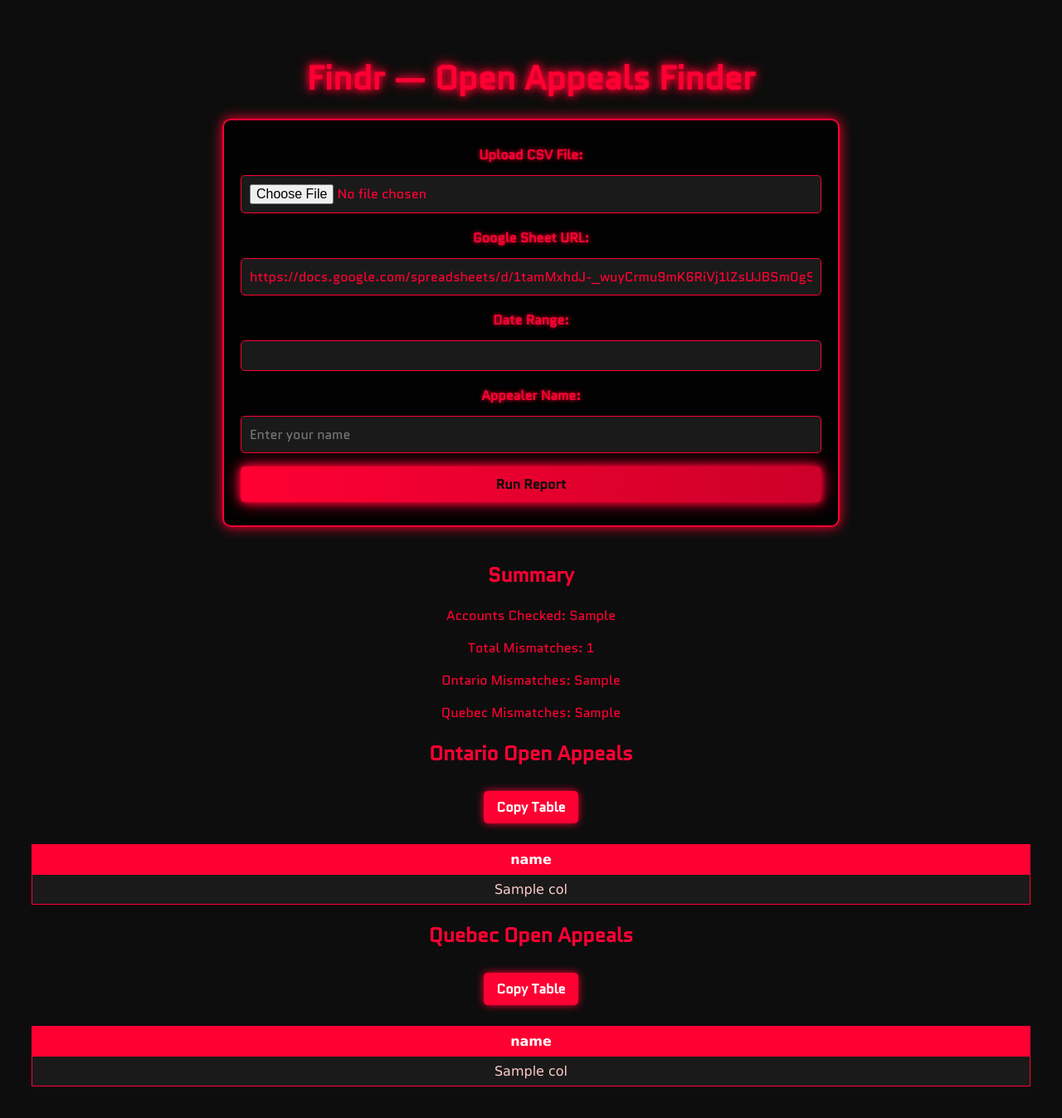
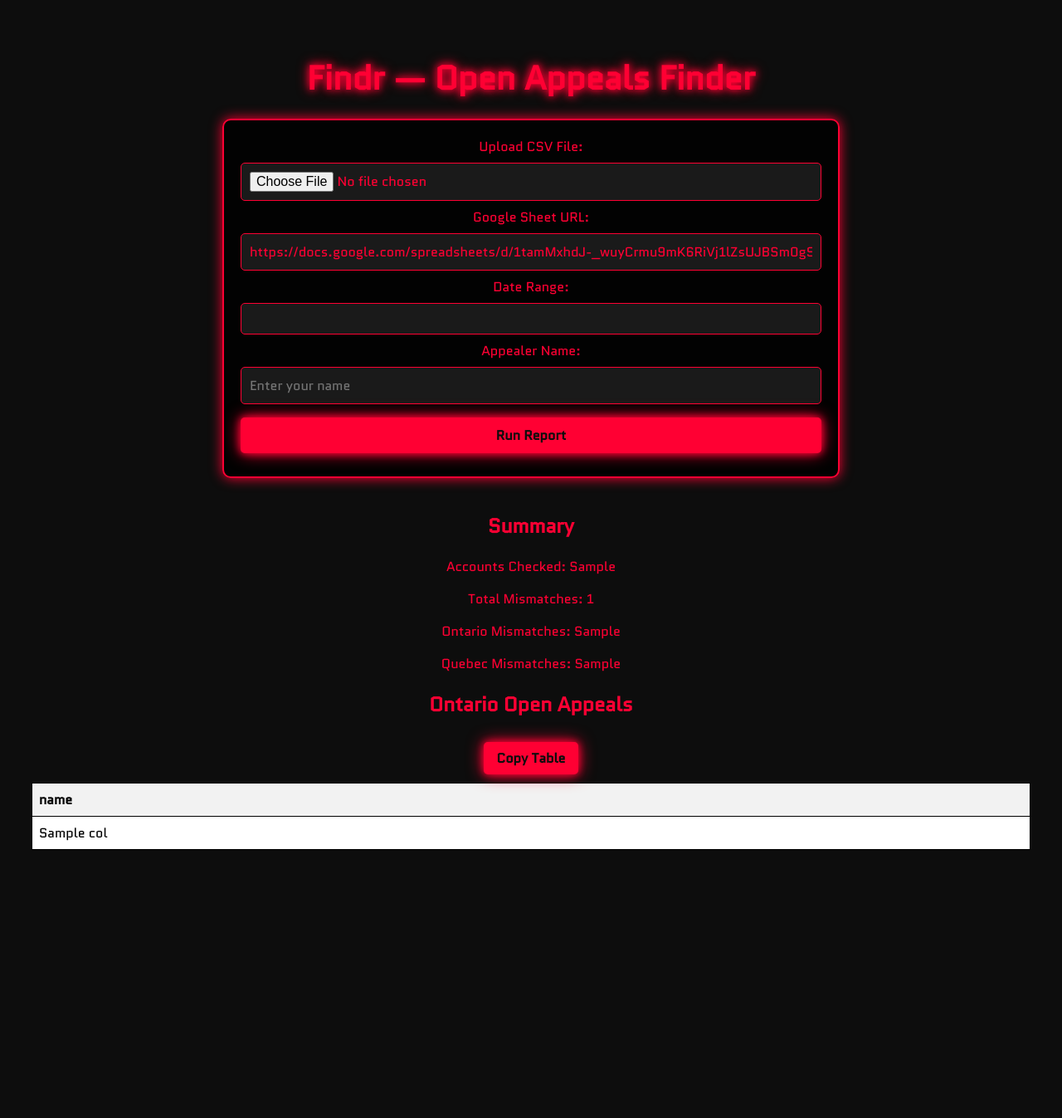
Before and after one commit to daniel-yesa/Findr, a Flask app: template Findr-flask/templates/index.html in a window 1280 px wide. Shown: the whole page at 83% size. After the commit the page ends 1024 px from the top, so only its background shows below. Run offline with Flask 3, Linux system fonts and the light colour scheme; the template is opened without the code that fills it: most values are stand-ins (such as "Sample title", 1, 10 or a date in 2020); some libraries are stand-ins or nearby versions.

Commit message:
Update index.html

```diff
--- a/Findr-flask/templates/index.html
+++ b/Findr-flask/templates/index.html
@@ -4,8 +4,12 @@
 <meta charset="UTF-8">
 <title>Findr</title>
 <meta name="viewport" content="width=device-width, initial-scale=1">
+
+<!-- Google Fonts - Quantico -->
 <link href="https://fonts.googleapis.com/css2?family=Quantico&display=swap" rel="stylesheet">
-<link rel="stylesheet" href="https://cdn.jsdelivr.net/npm/daterangepicker/daterangepicker.css" />
+
+<!-- Date Range Picker CSS -->
+<link rel="stylesheet" type="text/css" href="https://cdn.jsdelivr.net/npm/daterangepicker/daterangepicker.css" />
 
 <style>
     body {
@@ -19,13 +23,6 @@
         font-size: 2.5rem;
         text-shadow: 0 0 8px #ff0033, 0 0 15px #ff0033;
         margin-bottom: 20px;
-    }
-    label {
-        display: block;
-        margin-top: 10px;
-        margin-bottom: 5px;
-        text-shadow: 0 0 5px #ff0033;
-        font-weight: bold;
     }
     .form-container {
         background: rgba(0, 0, 0, 0.85);
@@ -52,48 +49,26 @@
         color: #ff0033;
         border: 1px solid #ff0033;
     }
+    /* Date range picker */
     #date_range {
-        padding: 6px;
-        background-color: #1a1a1a;
-        color: #ff0033;
-        border: 1px solid #ff0033;
+        font-size: 0.9rem;
+        padding: 8px;
     }
+    /* Run Report button animation */
     button {
-        background: linear-gradient(90deg, #ff0033, #cc002a);
+        background-color: #ff0033;
         color: #0d0d0d;
         font-weight: bold;
+        border: none;
         cursor: pointer;
-        transition: all 0.3s ease, transform 0.2s;
+        transition: all 0.3s ease;
         box-shadow: 0 0 10px #ff0033, 0 0 20px #ff0033;
         position: relative;
-        overflow: hidden;
     }
     button:hover {
-        background: linear-gradient(90deg, #ff1a40, #e60029);
-        box-shadow: 0 0 20px #ff0033, 0 0 35px #ff0033;
-        transform: scale(1.07);
-    }
-    button:disabled {
-        opacity: 0.5;
-        cursor: not-allowed;
-    }
-    /* Ripple Effect */
-    button::after {
-        content: '';
-        position: absolute;
-        top: 50%;
-        left: 50%;
-        width: 5px;
-        height: 5px;
-        background: rgba(255,255,255,0.5);
-        opacity: 0;
-        border-radius: 50%;
-        transform: scale(1) translate(-50%, -50%);
-        transition: transform 0.5s, opacity 1s;
-    }
-    button:active::after {
-        opacity: 1;
-        transform: scale(20) translate(-50%, -50%);
+        background-color: #e60029;
+        box-shadow: 0 0 20px #ff0033, 0 0 30px #ff0033;
+        transform: scale(1.05);
     }
     /* Spinner inside button */
     .loading-spinner {
@@ -113,21 +88,11 @@
         0% { transform: translateY(-50%) rotate(0deg); }
         100% { transform: translateY(-50%) rotate(360deg); }
     }
-    /* Copy button */
     .copy-btn {
         margin-bottom: 10px;
         width: auto;
         padding: 8px 16px;
         display: inline-block;
-        background: #ff0033;
-        border: none;
-        color: #fff;
-        box-shadow: 0 0 10px #ff0033;
-        transition: all 0.3s ease;
-    }
-    .copy-btn:hover {
-        background: #e60029;
-        transform: scale(1.05);
     }
     .copy-message {
         display: none;
@@ -143,33 +108,23 @@
         90% { opacity: 1; transform: translateY(0); }
         100% { opacity: 0; transform: translateY(-3px); }
     }
-    /* Table Styling - Dark Mode */
-    table {
-        font-family: Verdana, sans-serif;
+    /* Appeal tables styling */
+    .table-container table {
+        background-color: #ffffff; /* White background */
+        color: #000000;           /* Black text */
         border-collapse: collapse;
         width: 100%;
-        margin-top: 15px;
     }
-    thead {
-        position: sticky;
-        top: 0;
-        background-color: #ff0033;
-        color: white;
-        z-index: 1;
+
+    .table-container th,
+    .table-container td {
+        border: 1px solid #000000; /* Black borders */
+        padding: 8px;
+        text-align: left;
     }
-    table th, table td {
-        padding: 8px 12px;
-        border: 1px solid #ff0033;
-    }
-    tbody tr {
-        background-color: #1a1a1a;
-        color: #ffcccc;
-    }
-    tbody tr:nth-child(even) {
-        background-color: #262626;
-    }
-    tbody tr:hover {
-        background-color: #333333;
+
+    .table-container th {
+        background-color: #f2f2f2; /* Light gray header background */
     }
 </style>
 </head>
@@ -183,7 +138,7 @@
         <input type="file" name="csv_file" required>
 
         <label>Google Sheet URL:</label>
-        <input type="text" name="sheet_url" value="https://docs.google.com/spreadsheets/d/1tamMxhdJ-_wuyCrmu9mK6RiVj1lZsUJBSm0gSBbjQwM/edit?gid=719546440" required>
+        <input type="text" name="sheet_url" value="https://docs.google.com/spreadsheets/d/1tamMxhdJ-_wuyCrmu9mK6RiVj1lZsUJBSm0gSBbjQwM/edit?gid=719546440#gid=719546440" required>
 
         <label>Date Range:</label>
         <input type="text" name="date_range" id="date_range" required>
@@ -199,7 +154,6 @@
 </div>
 
 {% if summary %}
-<!-- Summary -->
 <div>
     <h2>Summary</h2>
     <p>Accounts Checked: {{ summary.accounts_checked }}</p>
@@ -207,10 +161,10 @@
     <p>Ontario Mismatches: {{ summary.ontario_mismatches }}</p>
     <p>Quebec Mismatches: {{ summary.quebec_mismatches }}</p>
 </div>
-<!-- Ontario Table -->
+
 <div class="table-container">
     <h2>Ontario Open Appeals</h2>
-    <button class="copy-btn" onclick="copyTable('ontarioTable', 'copyMessageOntario')">Copy Table</button>
+    <button class="copy-btn" onclick="copyTable('ontarioTable')">Copy Table</button>
     <div class="copy-message" id="copyMessageOntario">Copied!</div>
     <table id="ontarioTable">
         <thead>
@@ -231,51 +185,26 @@
         </tbody>
     </table>
 </div>
-<!-- Quebec Table -->
-<div class="table-container">
-    <h2>Quebec Open Appeals</h2>
-    <button class="copy-btn" onclick="copyTable('quebecTable', 'copyMessageQuebec')">Copy Table</button>
-    <div class="copy-message" id="copyMessageQuebec">Copied!</div>
-    <table id="quebecTable">
-        <thead>
-            <tr>
-                {% for col in quebec[0].keys() %}
-                <th>{{ col }}</th>
-                {% endfor %}
-            </tr>
-        </thead>
-        <tbody>
-            {% for row in quebec %}
-            <tr>
-                {% for col in row.values() %}
-                <td>{{ col }}</td>
-                {% endfor %}
-            </tr>
-            {% endfor %}
-        </tbody>
-    </table>
-</div>
 {% endif %}
 
-<!-- JS -->
+<!-- JS dependencies -->
 <script src="https://cdn.jsdelivr.net/jquery/latest/jquery.min.js"></script>
 <script src="https://cdn.jsdelivr.net/momentjs/latest/moment.min.js"></script>
 <script src="https://cdn.jsdelivr.net/npm/daterangepicker/daterangepicker.min.js"></script>
+
 <script>
 $(function() {
     $('#date_range').daterangepicker({
         opens: 'center',
-        autoApply: true,
-        locale: { format: 'YYYY-MM-DD' }
-    });
-
-    document.getElementById('findrForm').addEventListener('submit', function() {
-        document.getElementById('loadingSpinner').style.display = 'inline-block';
-        document.getElementById('runReportBtn').disabled = true;
+        autoApply: true
     });
 });
 
-function copyTable(tableId, messageId) {
+document.getElementById('findrForm').addEventListener('submit', function() {
+    document.getElementById('loadingSpinner').style.display = 'inline-block';
+});
+
+function copyTable(tableId) {
     var table = document.getElementById(tableId);
     var range = document.createRange();
     range.selectNode(table);
@@ -283,8 +212,12 @@ function copyTable(tableId, messageId) {
     window.getSelection().addRange(range);
     document.execCommand("copy");
     window.getSelection().removeAllRanges();
-    document.getElementById(messageId).style.display = 'block';
-    setTimeout(() => { document.getElementById(messageId).style.display = 'none'; }, 2000);
+
+    if (tableId === 'ontarioTable') {
+        var msg = document.getElementById("copyMessageOntario");
+        msg.style.display = "block";
+        setTimeout(() => { msg.style.display = "none"; }, 2000);
+    }
 }
 </script>
 
```
